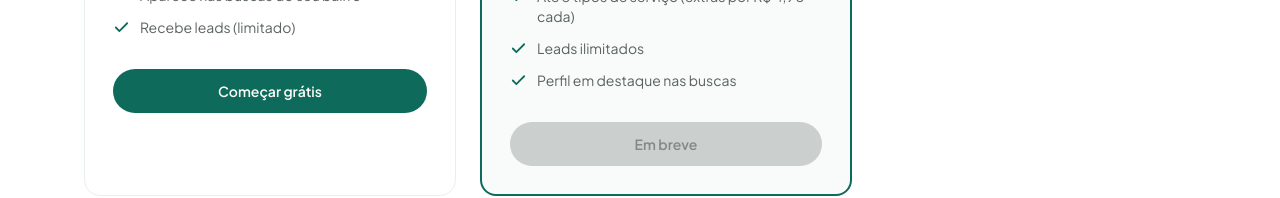
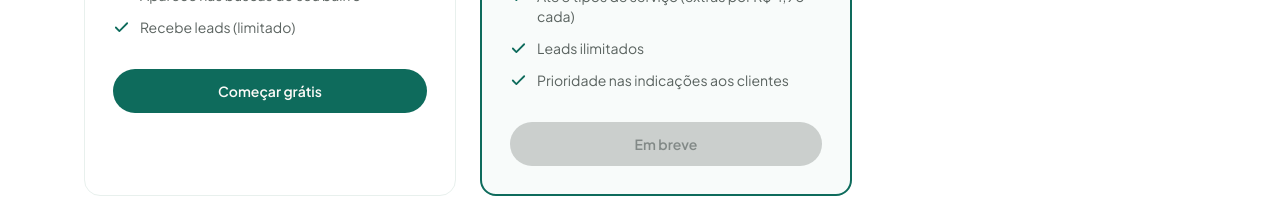
Before and after one commit to Upwriter/diarista, a Next.js app: page / in a window 1280 px wide. Shown: the part 1698-1896 px from the top of the page. Built offline with nearby package versions, Linux system fonts and the light colour scheme; no server answers.

Commit message:
chore: item do plano Profissional 'Prioridade nas indicacoes aos clientes'

```diff
--- a/app/page.tsx
+++ b/app/page.tsx
@@ -134,7 +134,7 @@ export default function Home() {
                   "Bairros ilimitados na cidade",
                   "Até 3 tipos de serviço (extras por R$ 4,90 cada)",
                   "Leads ilimitados",
-                  "Perfil em destaque nas buscas",
+                  "Prioridade nas indicações aos clientes",
                 ].map((item) => (
                   <li key={item} className="flex items-start gap-2.5">
                     <Check />
```
